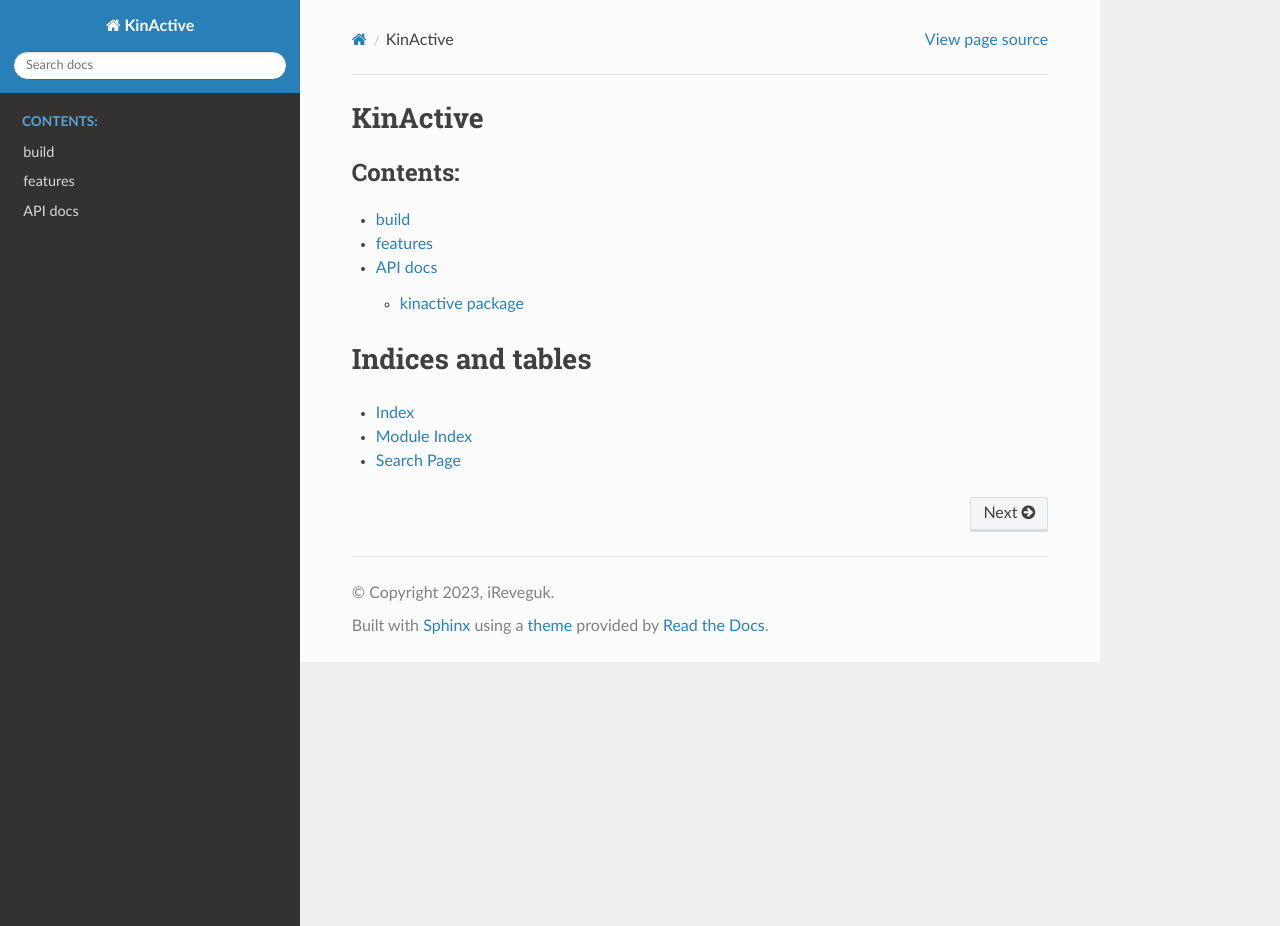
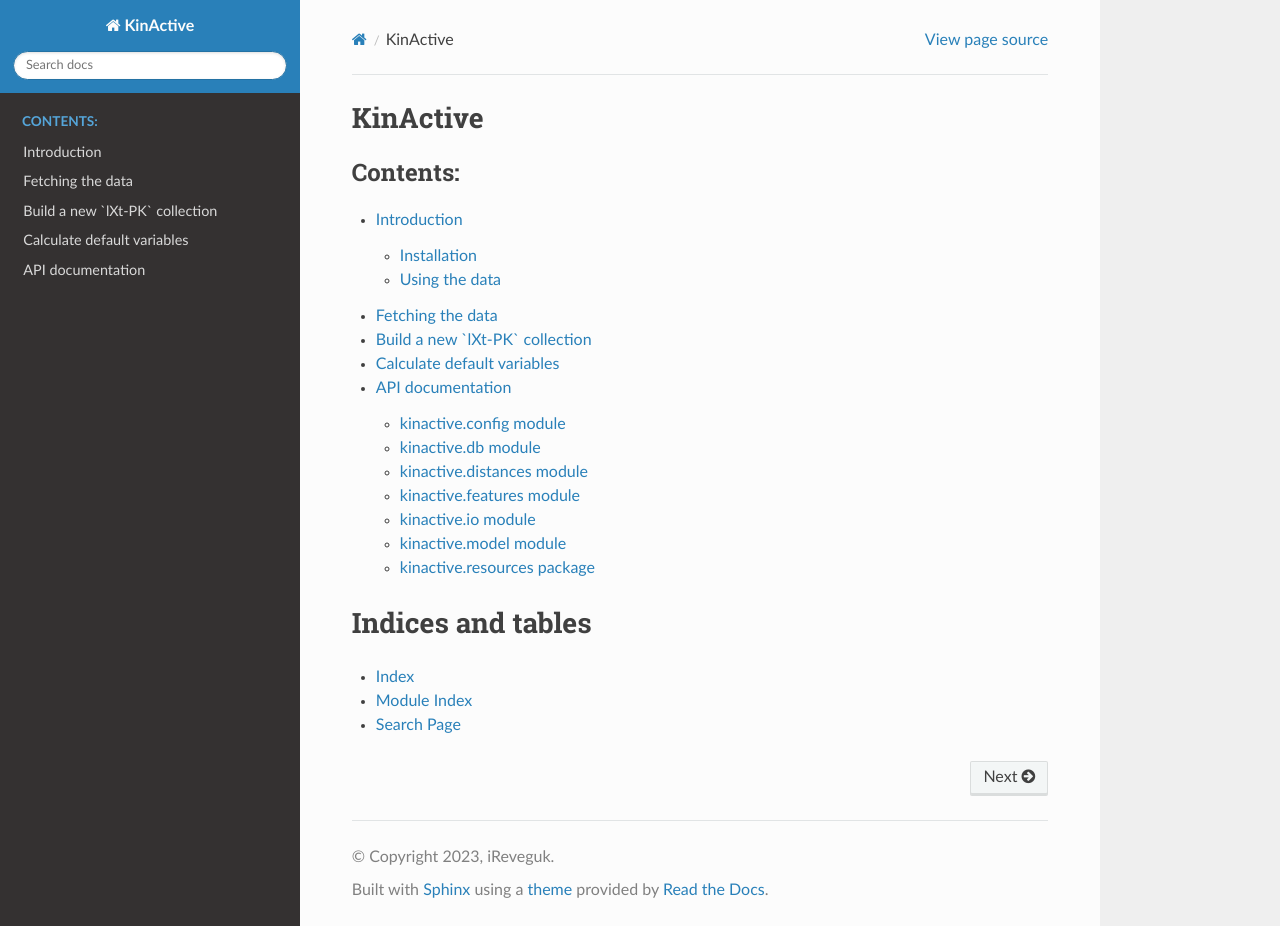
Before and after one commit to edikedik/kinactive, a Sphinx documentation site: the page built from docs/index.rst, in a window 1280 px wide and 926 px high. Built offline with Sphinx 7.4.7 and the Read the Docs theme 2.0.0, drawn with Linux system fonts in a browser that asks for light colours; some of the changed lines change nothing that is shown.

Commit message:
extend docs

```diff
--- /dev/null
+++ b/docs/fetching.rst
@@ -0,0 +1,4 @@
+Fetching the data
+=================
+
+TBD
--- a/docs/index.rst
+++ b/docs/index.rst
@@ -5,9 +5,11 @@
    :maxdepth: 2
    :caption: Contents:
 
-   build <notebooks/build_raw_database>
-   features <notebooks/calculate_default_variables>
-   modules
+   intro
+   fetching
+   Build a new `lXt-PK` collection <notebooks/build_raw_database>
+   Calculate default variables <notebooks/calculate_default_variables>
+   kinactive
 
 
 Indices and tables
--- /dev/null
+++ b/docs/intro.rst
@@ -0,0 +1,63 @@
+Introduction
+============
+
+
+``KinActive`` is a package to explore the structural kinome.
+It allows to prepare/load/explore the ``lXt-PK`` data collection and use the
+classifier models predicting DFG and active/inactive states of a PK conformation
+from structural features.
+
+Installation
+------------
+
+It is recommended to first create a ``conda`` virtual environment::
+
+    conda create -n kinactive
+    conda activate kinactive
+
+See the `conda docs`_ for further details.
+
+The package is installable via ``pip``::
+
+    pip install kinactive
+
+Or directly from GitHub::
+
+    pip install git+https://github.com/edikedik/kinactive.git
+
+Depending on the data collection usage needs, you may need to install ``mafft``,
+either directly (see the `mafft docs`_) or using ``conda``::
+
+    conda install -c bioconda mafft
+
+Using the data
+--------------
+
+``KinActive`` is not supplied with the raw data.
+One may fetch the data accompanying the paper (see `Fetching the data`_) or
+build a new raw collection (see `Building an initial collection of PK domains`_).
+
+Once the data is obtained, loading becomes trivial:
+
+.. code-block:: Python
+    from pathlib import Path
+    from kinactive.db import DB
+    db = DB()
+    chains = db.load(Path("path/to/chains"))
+
+.. hint::
+    To speed up the loading, one may want to increase the number of cpus
+    (see :class:`kinactive.config.DBConfig`).
+
+.. hint::
+    One may provide iterable over dumped ``Chain`` objects, e.g.,
+    ``list(Path("path/to/chains").glob('*'))[:10]``
+    to :meth:`kinactive.db.DB.load`.
+
+This will result in a ``ChainList`` of ``Chain`` objects, each containing a
+canonical UniProt sequence and a list of associated structures.
+See the `lXtractor docs`_ on how to use ``Chain`` objects.
+
+.. _conda docs: https://docs.anaconda.com/
+.. _mafft docs: https://mafft.cbrc.jp/alignment/software/
+.. _lXtractor docs: https://lxtractor.readthedocs.io/en/latest/
--- a/docs/kinactive.rst
+++ b/docs/kinactive.rst
@@ -1,4 +1,4 @@
-kinactive package
+API documentation
 =================
 
 .. toctree::
```
